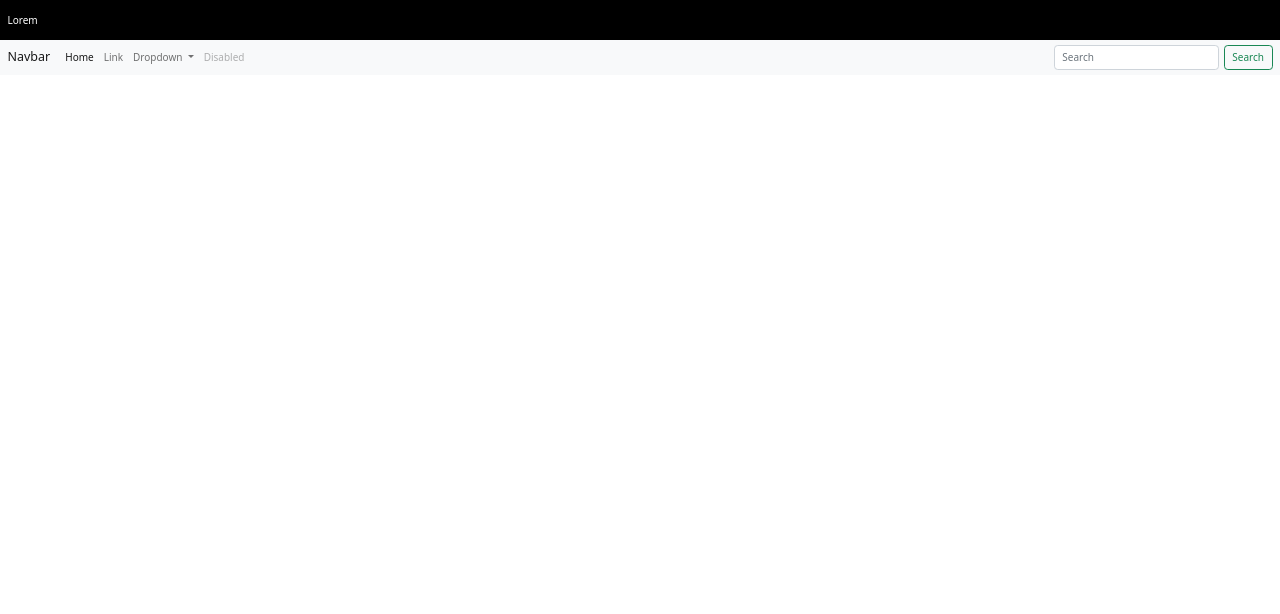
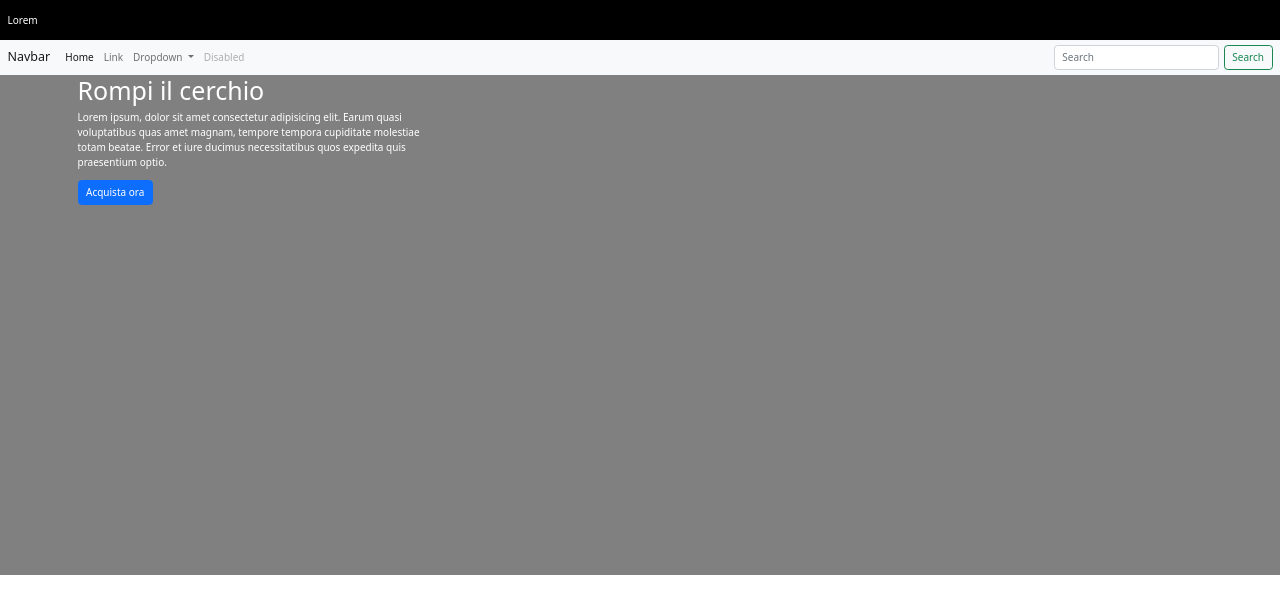
Before and after one commit to San-Moro/htmlcss-playstation, a plain HTML site: page index.html in a window 1280 px wide. Drawn offline with nearby package versions, Linux system fonts and the light colour scheme.

Commit message:
Jumbotron template structure done

```diff
--- a/css/style.css
+++ b/css/style.css
@@ -31,3 +31,12 @@ img {
     /* DEBUG */
     color: white;
 }
+
+/* JUMBO */
+
+#jumbotron {
+    color: white;
+    /* DEBUG */
+    height: 500px;
+    background-color: grey;
+}
--- a/index.html
+++ b/index.html
@@ -69,7 +69,17 @@
     <!-- /Header -->
 
     <!-- jumbotron section -->
-    <section id="jumbotron"></section>
+    <section id="jumbotron">
+        <div class="container">
+            <div class="row align-items-end">
+                <div class="col-12 col-lg-4">
+                    <h1>Rompi il cerchio</h1>
+                    <p>Lorem ipsum, dolor sit amet consectetur adipisicing elit. Earum quasi voluptatibus quas amet magnam, tempore tempora cupiditate molestiae totam beatae. Error et iure ducimus necessitatibus quos expedita quis praesentium optio.</p>
+                    <a class="btn btn-primary" href="">Acquista ora</a>
+                </div>
+            </div>
+        </div>
+    </section>
     <!-- /jumbotron section -->
 
     <!-- Main -->
```
